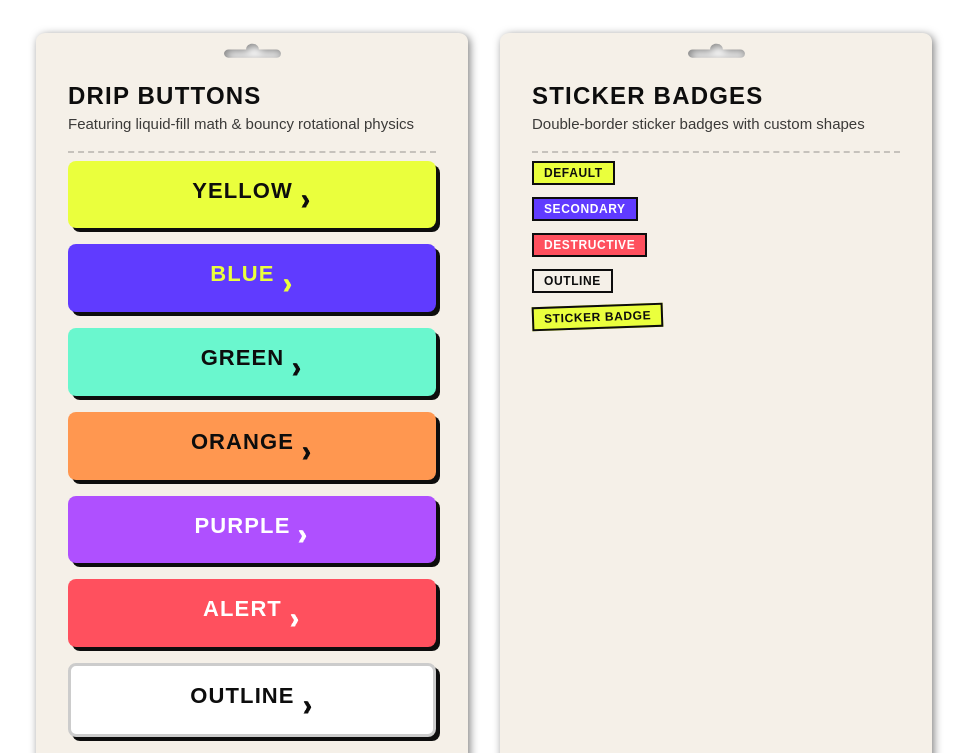
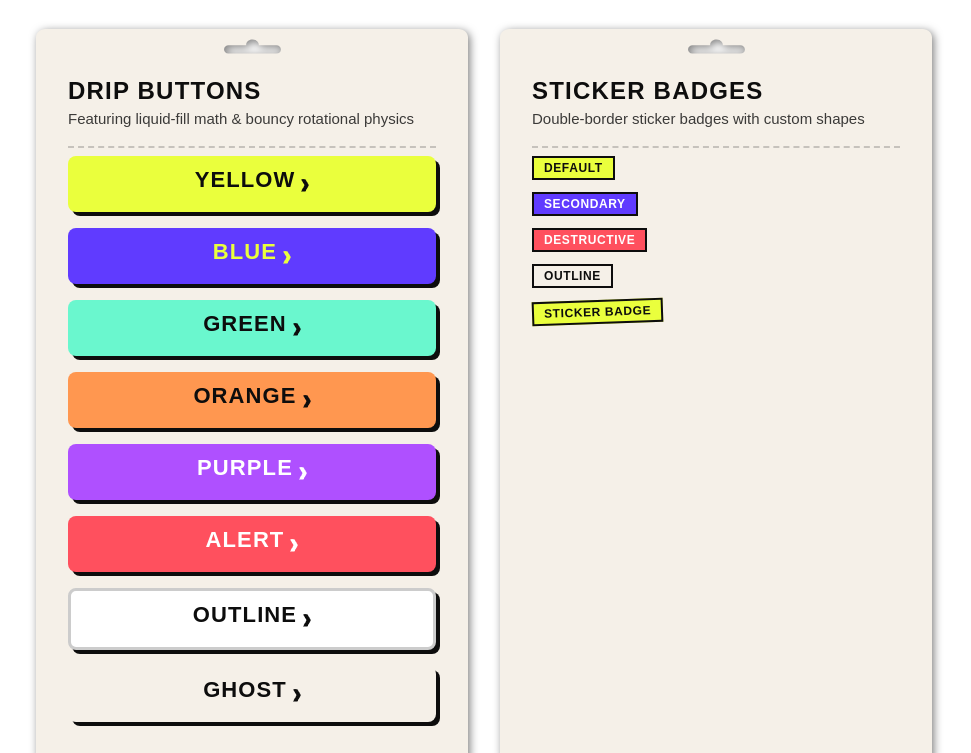
Before and after one commit to YoungSx/splatoon-ui, a Next.js app: page / in a window 1280 px wide. Shown: the part 2000-2753 px from the top of the page, without its empty margins (156-1127 px from the left). Built offline with nearby package versions, Linux system fonts and the light colour scheme; a web font is replaced by a local one.

Commit message:
feat: add content line height mapping and adjust button layout classes

```diff
--- a/src/components/ui/button.tsx
+++ b/src/components/ui/button.tsx
@@ -55,8 +55,17 @@ const sizePaddingMap = {
   "icon-lg": "p-0",
 }
 
+const sizeContentLineHeightMap = {
+  default: "leading-[24px]",
+  sm: "leading-[20px]",
+  lg: "leading-[28px]",
+  icon: "leading-none",
+  "icon-sm": "leading-none",
+  "icon-lg": "leading-none",
+}
+
 const arrowButtonClassName =
-  "group/button relative inline-flex shrink-0 items-end justify-center select-none bg-transparent p-0 font-heading text-[26px] font-medium normal-case tracking-normal leading-[26px] text-current transition-colors duration-200 outline-none disabled:pointer-events-none disabled:opacity-50 hover:text-[var(--ink-blue)] active:text-current"
+  "group/button relative inline-block shrink-0 select-none bg-transparent p-0 font-heading text-[26px] font-medium normal-case tracking-normal leading-[26px] text-current transition-colors duration-200 outline-none disabled:pointer-events-none disabled:opacity-50 hover:text-[var(--ink-blue)] active:text-current"
 
 interface DripControlPoint {
   y1: number // leave amplitude offset
@@ -156,6 +165,9 @@ const Button = React.forwardRef<HTMLButtonElement, ButtonProps>(
     const paddingClass = paddingKey && paddingKey in sizePaddingMap
       ? sizePaddingMap[paddingKey as keyof typeof sizePaddingMap]
       : sizePaddingMap.default
+    const contentLineHeightClass = paddingKey && paddingKey in sizeContentLineHeightMap
+      ? sizeContentLineHeightMap[paddingKey as keyof typeof sizeContentLineHeightMap]
+      : sizeContentLineHeightMap.default
 
     const dripStyle = mounted && dimensions.width > 0
       ? {
@@ -179,8 +191,8 @@ const Button = React.forwardRef<HTMLButtonElement, ButtonProps>(
         className={cn(
           "shrink-0 overflow-visible",
           variant === "arrow"
-            ? "ml-0 h-[16px] w-[8px]"
-            : "ml-1.5 size-[13px] self-end"
+            ? "ml-0 inline h-[16px] w-[8px] overflow-hidden align-baseline"
+            : "ml-1.5 h-[13px] w-[8px] self-end overflow-hidden"
         )}
         viewBox="0 0 7 12"
       >
@@ -221,7 +233,7 @@ const Button = React.forwardRef<HTMLButtonElement, ButtonProps>(
                   paddingClass
                 )}
               >
-                <span className="relative z-10 flex items-center justify-center whitespace-nowrap">
+                <span className={cn("relative z-10 flex items-center justify-center whitespace-nowrap", contentLineHeightClass)}>
                   {children}
                   {hasChevron && size !== "icon" && splatChevron}
                 </span>
@@ -229,7 +241,7 @@ const Button = React.forwardRef<HTMLButtonElement, ButtonProps>(
 
               {/* Default base content layer (now transparent background wrapper to center content) */}
               <span className="flex items-center justify-center w-full h-full">
-                <span className="relative z-10 flex items-center justify-center whitespace-nowrap">
+                <span className={cn("relative z-10 flex items-center justify-center whitespace-nowrap", contentLineHeightClass)}>
                   {children}
                   {hasChevron && size !== "icon" && splatChevron}
                 </span>
@@ -245,7 +257,7 @@ const Button = React.forwardRef<HTMLButtonElement, ButtonProps>(
 
               {/* Unified content wrapper placed on top, transitions text colors */}
               <span className="relative z-30 flex items-center justify-center w-full h-full text-[var(--text-color)] group-hover/button:text-[var(--hover-text-color)] transition-colors duration-200">
-                <span className="relative z-10 flex items-center justify-center whitespace-nowrap">
+                <span className={cn("relative z-10 flex items-center justify-center whitespace-nowrap", contentLineHeightClass)}>
                   {children}
                   {hasChevron && size !== "icon" && splatChevron}
                 </span>
@@ -253,7 +265,14 @@ const Button = React.forwardRef<HTMLButtonElement, ButtonProps>(
             </>
           )
         ) : (
-          <span className="relative z-10 inline-flex items-center justify-center whitespace-nowrap">
+          <span
+            className={cn(
+              "relative z-10 whitespace-nowrap",
+              variant === "arrow"
+                ? "inline-block leading-[26px]"
+                : cn("inline-flex items-center justify-center", contentLineHeightClass)
+            )}
+          >
             {children}
             {hasChevron && size !== "icon" && splatChevron}
           </span>
```
